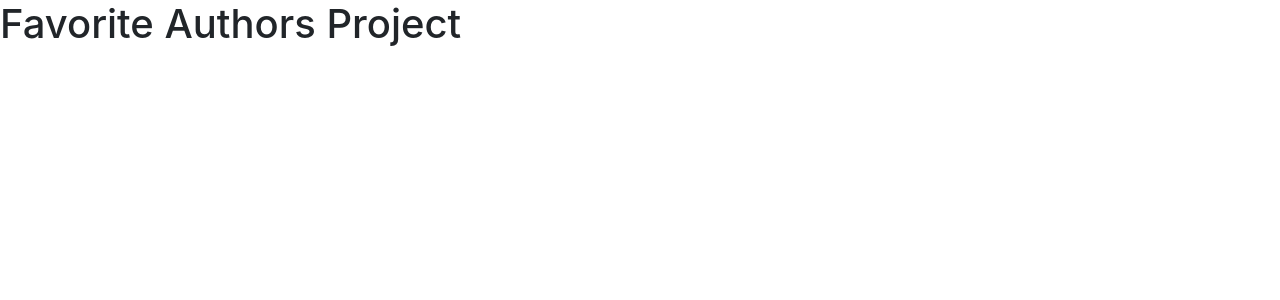
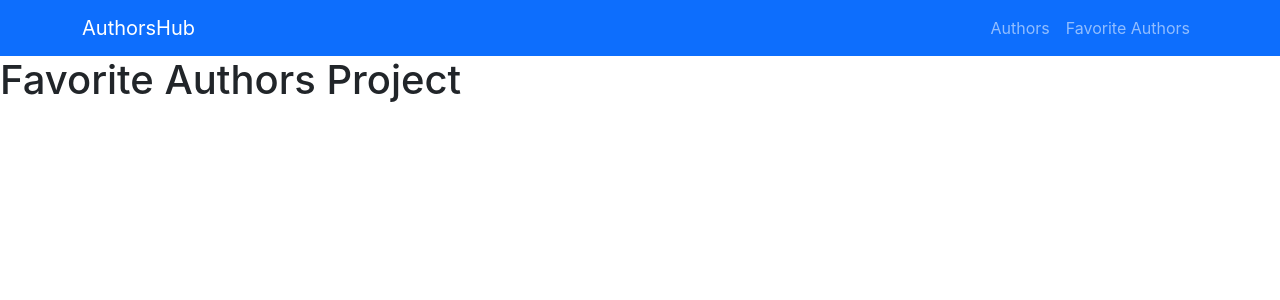
Before and after one commit to akib22/authors-hub, a React (Create React App) app: page / in a window 1280 px wide. Shown: the top 300 px of the page. Built offline with nearby package versions, Linux system fonts and the light colour scheme.

Commit message:
Add header component

```diff
--- a/src/App.js
+++ b/src/App.js
@@ -1,6 +1,9 @@
+import Header from './components/Header';
+
 function App() {
   return (
     <div className="App">
+      <Header />
       <h1>Favorite Authors Project</h1>
     </div>
   );
--- /dev/null
+++ b/src/components/Header.js
@@ -0,0 +1,32 @@
+import { Link } from 'react-router-dom';
+import { Container, Navbar, Nav } from 'react-bootstrap';
+
+function Header() {
+  return (
+    <Navbar collapseOnSelect expand="lg" bg="primary" variant="dark">
+      <Container>
+        <Navbar.Brand as={Link} to="/">
+          AuthorsHub
+        </Navbar.Brand>
+        <Navbar.Toggle aria-controls="responsive-navbar-nav" />
+        <Navbar.Collapse
+          id="responsive-navbar-nav"
+          className="justify-content-end"
+        >
+          <Nav activeKey="/">
+            <Nav.Link as={Link} to="/">
+              Authors
+            </Nav.Link>
+          </Nav>
+          <Nav activeKey="/fav-authors">
+            <Nav.Link as={Link} to="/fav-authors">
+              Favorite Authors
+            </Nav.Link>
+          </Nav>
+        </Navbar.Collapse>
+      </Container>
+    </Navbar>
+  );
+}
+
+export default Header;
```
